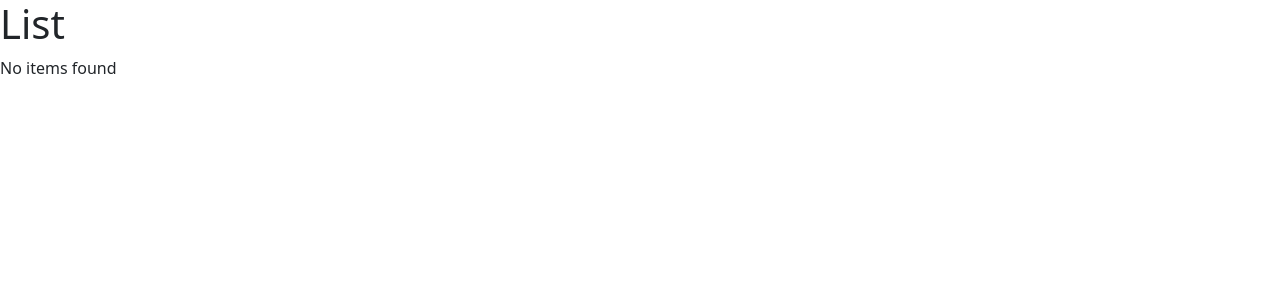
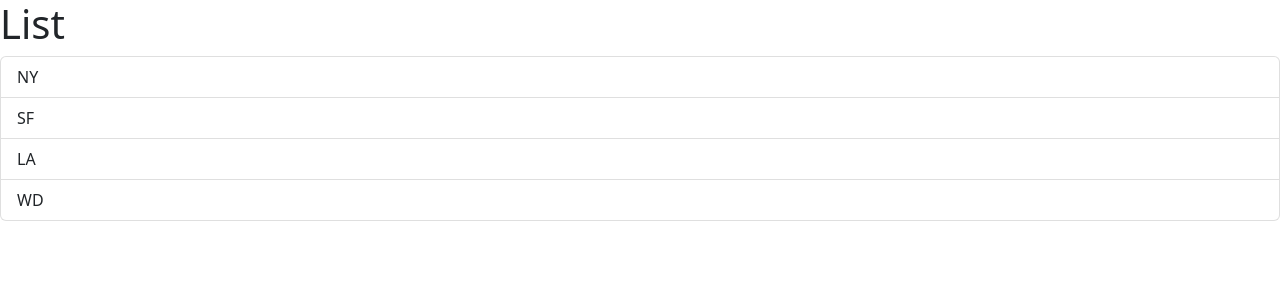
Before and after one commit to borisgrd/react-vite, a React (Vite) app: page / in a window 1280 px wide. Shown: the top 300 px of the page. Built offline with nearby package versions, Linux system fonts and the light colour scheme.

Commit message:
log click event

```diff
--- a/src/components/ListGroup.tsx
+++ b/src/components/ListGroup.tsx
@@ -2,15 +2,21 @@
 
 function ListGroup() {
   let items = ["NY", "SF", "LA", "WD"];
-  items = [];
+  //items = [];
 
   return (
     <>
       <h1>List</h1>
       {items.length === 0 && <p>No items found</p>}
       <ul className="list-group">
-        {items.map((item) => (
-          <li key={item}>{item}</li>
+        {items.map((item, index) => (
+          <li
+            className="list-group-item"
+            key={item}
+            onClick={(event) => console.log(item, index, event)}
+          >
+            {item}
+          </li>
         ))}
       </ul>
     </>
```
